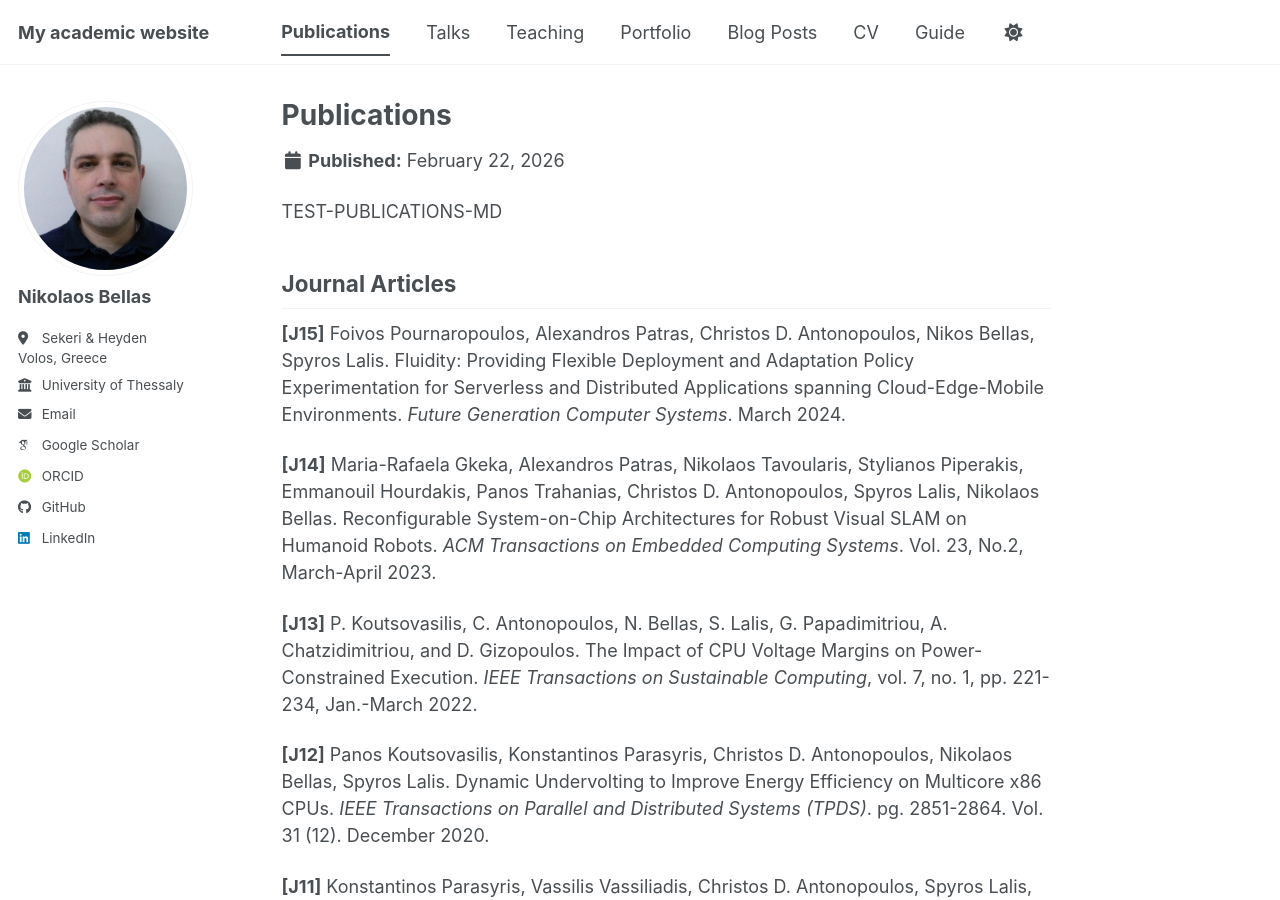
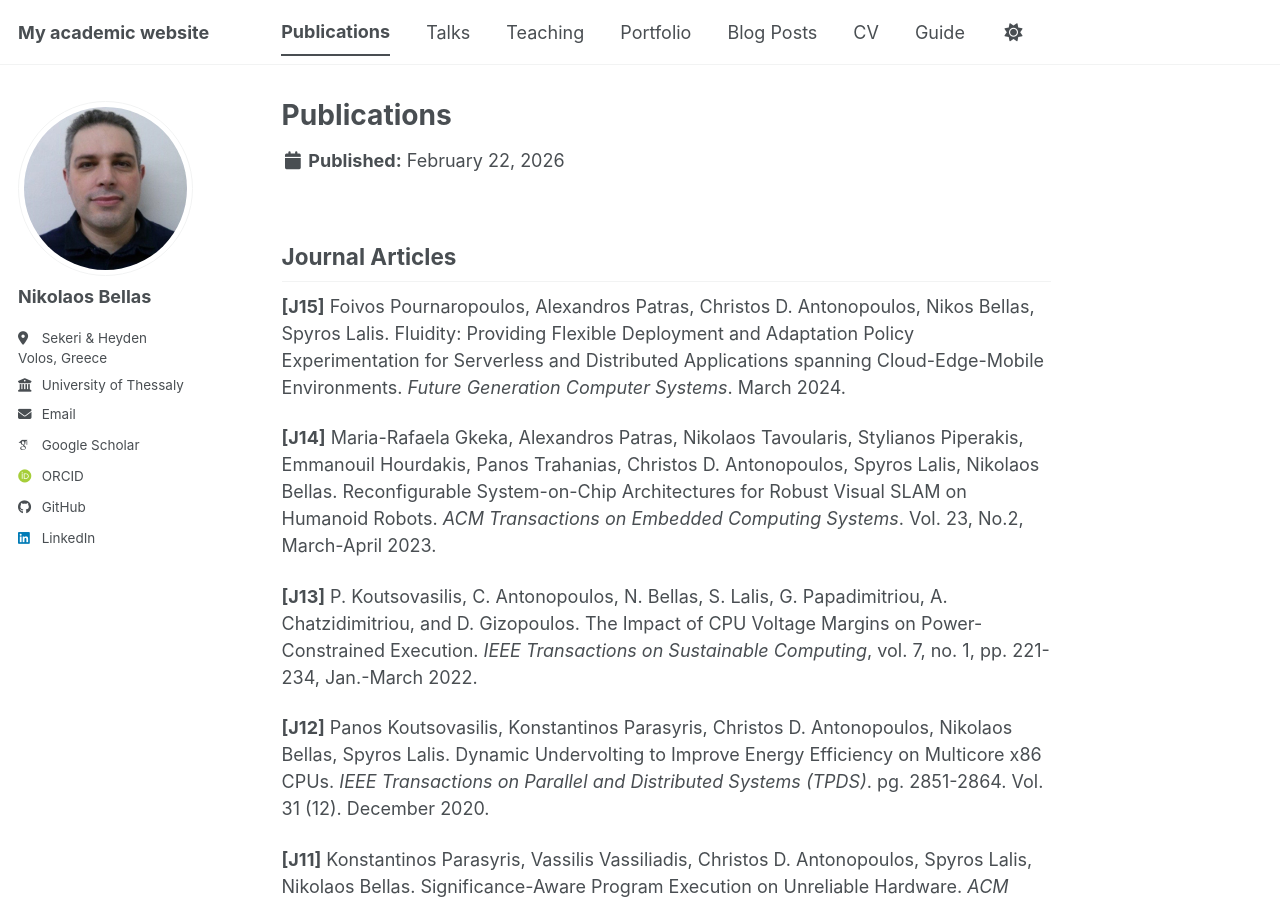
Before and after one commit to nbellas/nbellas.github.io, a Jekyll site: the page built from _publications/publications.md, in a window 1280 px wide and 900 px high. Built offline with Jekyll 4.4.1, drawn with Linux system fonts in a browser that asks for light colours; some web fonts are replaced; a script bundle is joined from its source files by our own code; library files that are not in the unit come from our copies.

Commit message:
Update publications.md

```diff
--- a/_publications/publications.md
+++ b/_publications/publications.md
@@ -6,7 +6,6 @@ author_profile: true
 classes:
   - publications-small
 ---
-TEST-PUBLICATIONS-MD
 
 ## Journal Articles
 
```
